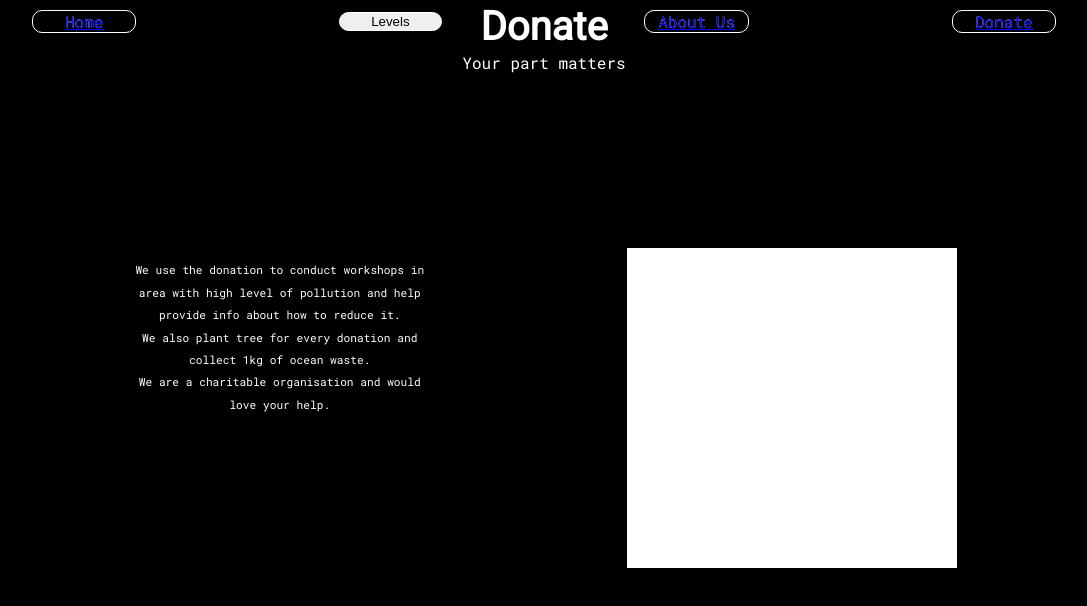
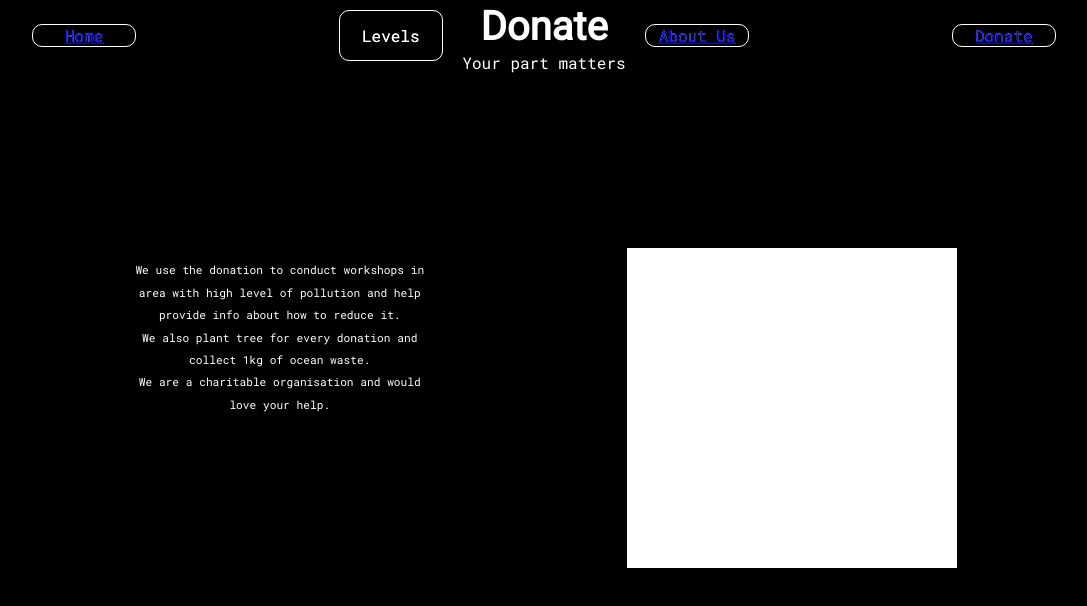
Before and after one commit to Aaryan-Ajith-Dev/Pollert-KatyYouthHacks, a React (Vite) app: page /Donate in a window 1280 px wide. Shown: the top 606 px of the page, without its empty margins (96-1183 px from the left). Built offline with nearby package versions, Linux system fonts and the light colour scheme.

Commit message:
Update Level.jsx

```diff
--- a/src/components/Level.jsx
+++ b/src/components/Level.jsx
@@ -4,44 +4,40 @@ import { useState } from 'react'
 
 export default function Level({name}){
     const [show,setShow]=useState(false);
-    return(
-        <>
-            <button className='nav-item' onClick={()=>setShow((prev)=>!prev)}
+    return (
+        <div className="dropdown">
+            <button className='dropbtn' onClick={()=>setShow((prev)=>!prev)}
             >{name}</button>
             {show &&
-            <ul>
-                <li>
+            <div className="dropdown-content">
                     <Link to='/level-1'>
                      Good
                     </Link>
-                </li>
-                <li>
+
                     <Link to='/level-2'>
                      Moderate
                     </Link>
-                </li>
-                <li>
+
                     <Link to='/level-3'>
                     Unhealthy for Sensitive Groups
                     </Link>
-                </li>
-                <li>
+
                     <Link to='/level-4'>
                     Unhealthy
                     </Link>
-                </li>
-                <li>
+
+
                     <Link to='/level-5'>
                     Very Unhealthy
                     </Link>
-                </li>
-                <li>
+
+
                     <Link to='/level-6'>
                     Hazardous
                     </Link>
-                </li>
-            </ul>
+            </div>
             }
-        </>
+        </div>
+
     )
 }
```
